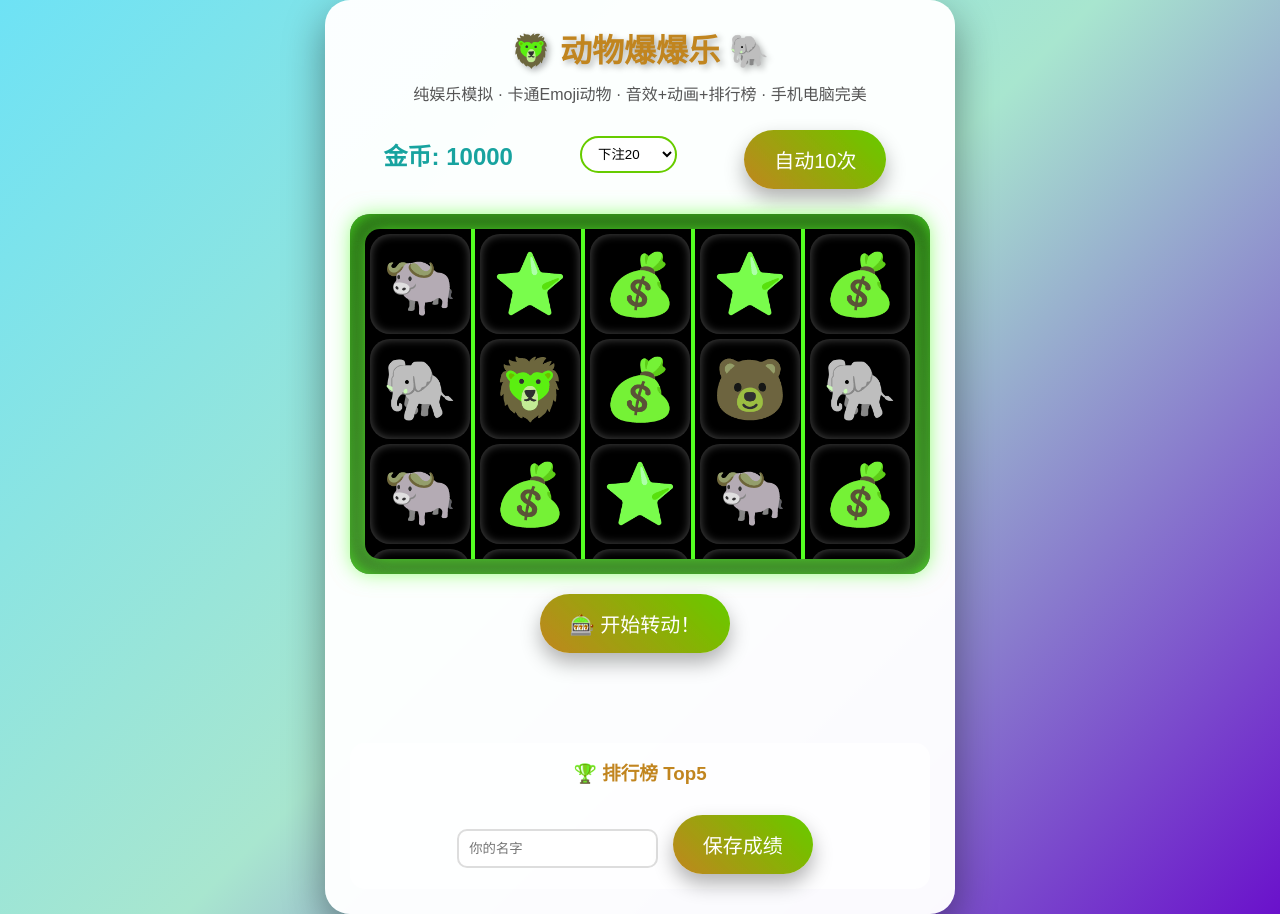
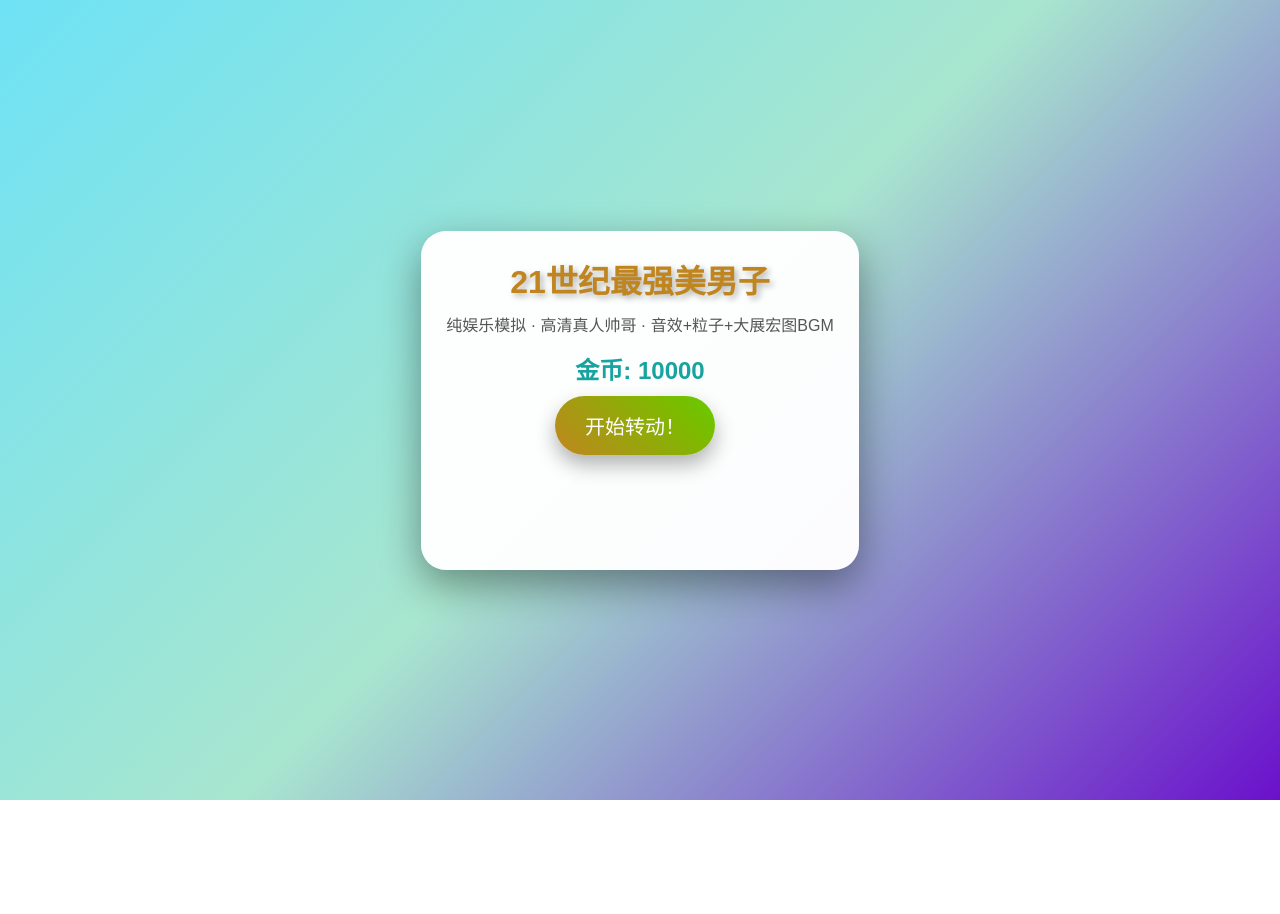
Before and after one commit to Xingyao-starflare/animal-slot-game, a plain HTML site: page index.html in a window 1280 px wide. After the commit the page ends 800 px from the top, so only its background shows below. Drawn offline with Linux system fonts and the light colour scheme.

Commit message:
Update index.html

```diff
--- a/index.html
+++ b/index.html
@@ -3,41 +3,22 @@
 <head>
     <meta charset="UTF-8">
     <meta name="viewport" content="width=device-width, initial-scale=1.0">
-    <title>动物爆爆乐 - 完整升级版</title>
+    <title>21世纪最强美男子 - 巨星老虎机</title>
     <link rel="stylesheet" href="styles.css">
 </head>
 <body>
     <div class="game-container">
-        <h1>🦁 动物爆爆乐 🐘</h1>
-        <p class="tip">纯娱乐模拟 · 卡通Emoji动物 · 音效+动画+排行榜 · 手机电脑完美</p>
+        <h1>21世纪最强美男子</h1>
+        <p class="tip">纯娱乐模拟 · 高清真人帅哥 · 音效+粒子+大展宏图BGM</p>
 
-        <div class="controls">
-            <div class="balance">金币: <span id="coins">10000</span></div>
-            <select id="bet-level">
-                <option value="20">下注20</option>
-                <option value="50">下注50</option>
-                <option value="100">下注100</option>
-            </select>
-            <button id="auto-spin">自动10次</button>
-        </div>
+        <div class="balance">金币: <span id="coins">10000</span></div>
+        <button id="spin-button">开始转动！</button>
+        <div id="win-message"></div>
+    </div>
 
-        <div class="slot-machine">
-            <div class="reels" id="reels"></div>
-        </div>
-
-        <div class="buttons">
-            <button id="spin-button">🎰 开始转动！</button>
-        </div>
-
-        <div id="win-message"></div>
-
-        <div class="leaderboard">
-            <h3>🏆 排行榜 Top5</h3>
-            <div id="leaderboard-list"></div>
-            <input id="player-name" placeholder="你的名字" maxlength="10">
-            <button id="save-score">保存成绩</button>
-        </div>
-    </div>
+    <audio id="bgm" loop>
+        <source src="https://music.163.com/song/media/outer/url?id=4096497.mp3" type="audio/mpeg">
+    </audio>
 
     <script src="script.js"></script>
 </body>
```
